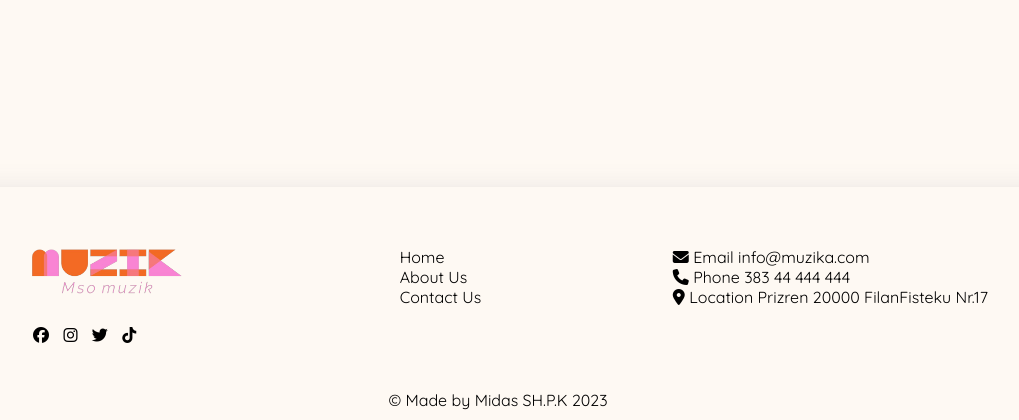
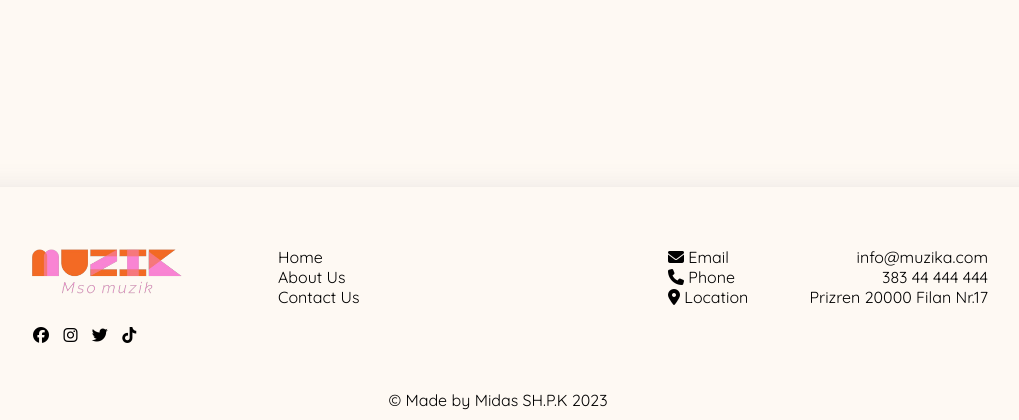
Before and after one commit to ArdiolaBytyqi/Music-Course, a PHP site: page / in a window 1280 px wide. Shown: the part 2735-3155 px from the top of the page, without its empty margins (142-1161 px from the left). Run offline with PHP 8.4, Linux system fonts and the light colour scheme.

Commit message:
changes from jeta

```diff
--- a/assets/css/style.css
+++ b/assets/css/style.css
@@ -194,6 +194,12 @@ footer .logo ul li{
 footer .links ul{
     list-style: none;
 }
+
+footer .links ul li{
+    width: 320px;
+    display: flex;
+    justify-content: space-between;
+}
 .copyright{
     position: absolute;
     width: 100%;
--- a/index.html
+++ b/index.html
@@ -186,9 +186,9 @@
 
         <div class="links">
             <ul>
-                <li><i class="fa-solid fa-envelope"></i> Email <a href=""><span>info@muzika.com</span></a></li>
-                <li><i class="fa-solid fa-phone"></i> Phone <a href=""><span>383 44 444 444</span></a></li>
-                <li><i class="fa-solid fa-location-dot"></i> Location <a href=""><span>Prizren 20000 FilanFisteku Nr.17</span></a></li>
+                <li><span><i class="fa-solid fa-envelope"></i> Email </span><span><a href="">info@muzika.com</a></span></li>
+                <li><span><i class="fa-solid fa-phone"></i> Phone </span><span><a href="">383 44 444 444</a></span></li>
+                <li><span><i class="fa-solid fa-location-dot"></i> Location </span><span><a href="">Prizren 20000 Filan Nr.17</a></span></li>
             </ul>
         </div>
 
```
